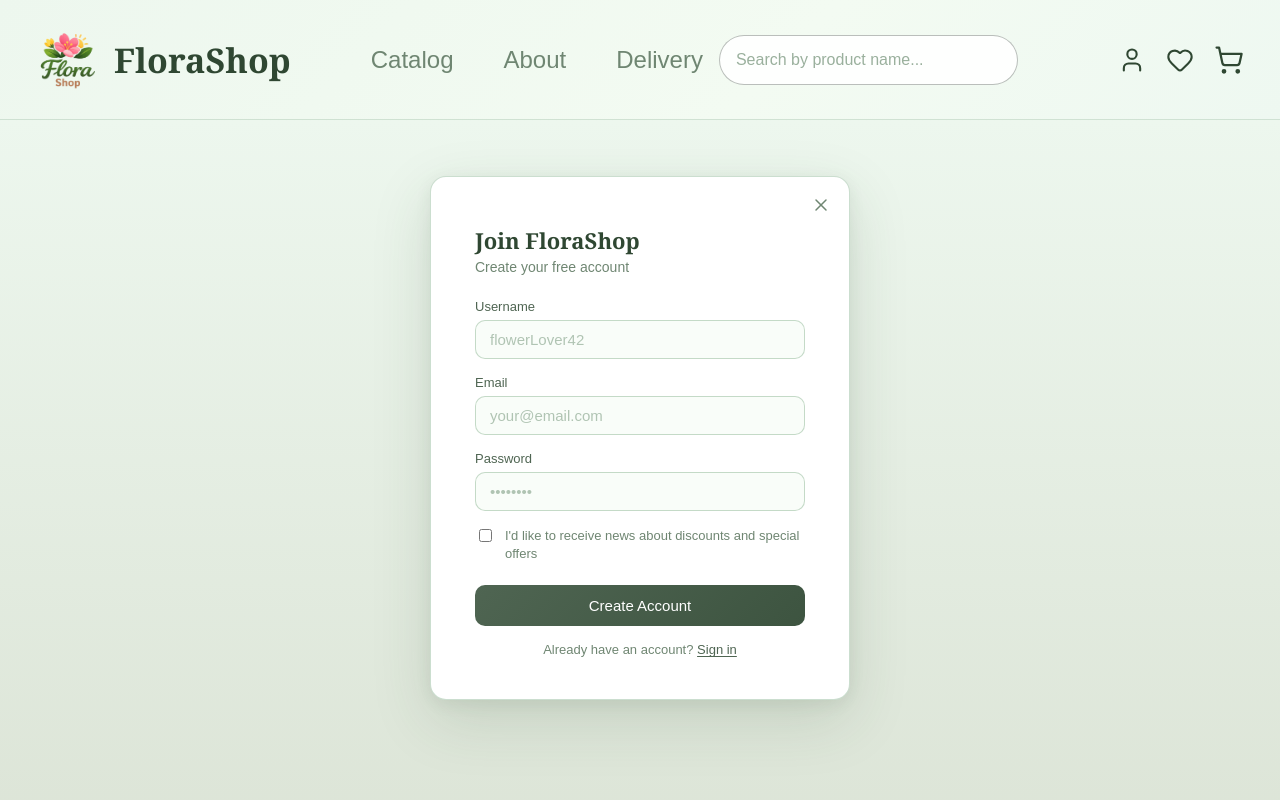
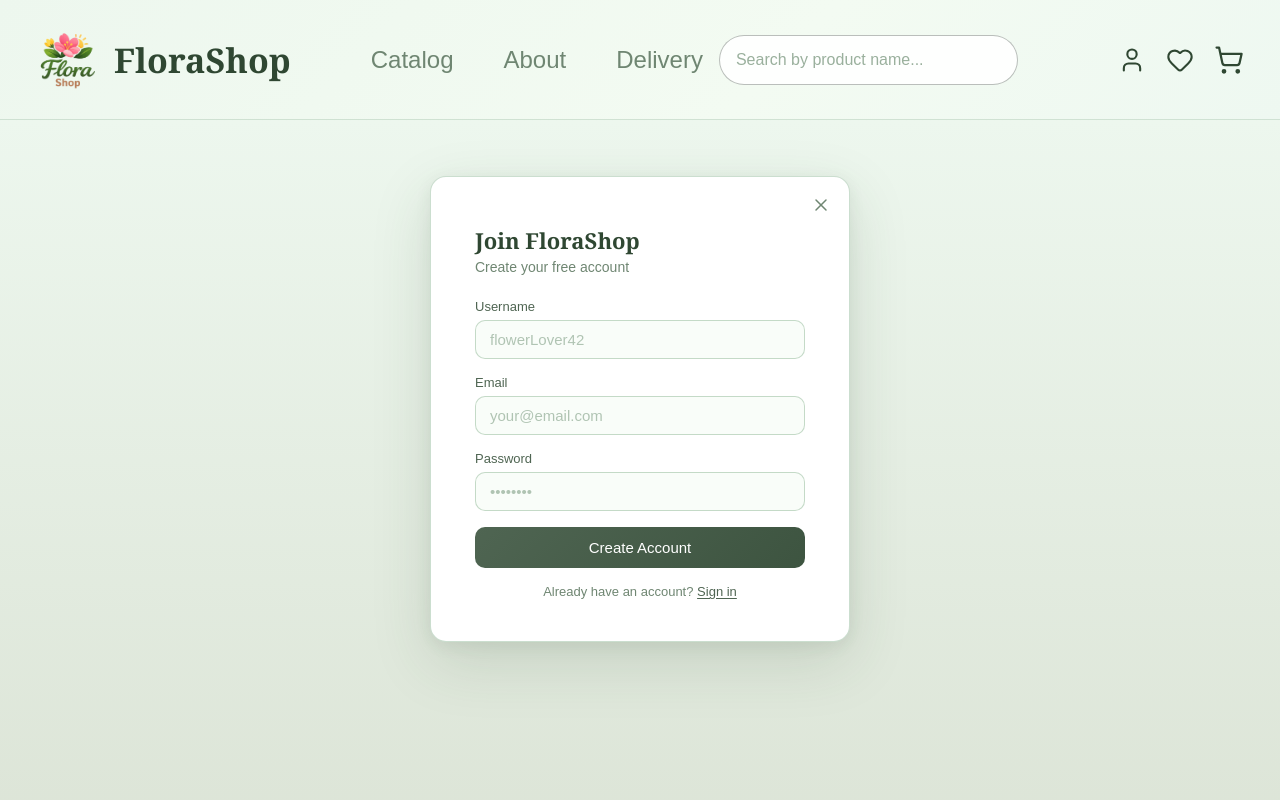
Before and after one commit to ellgenta/FloraFront, a React (Vite) app: page /register in a window 1280 px wide. Shown: the top 800 px of the page. Built offline with nearby package versions, Linux system fonts and the light colour scheme; a web font is replaced by a local one.

Commit message:
Remove newsletter option from registration

```diff
--- a/src/components/RegisterPage.tsx
+++ b/src/components/RegisterPage.tsx
@@ -90,13 +90,6 @@ function RegisterPage() {
           />
         </div>
 
-        <label className="auth-card__checkbox-row">
-          <input type="checkbox" className="auth-card__checkbox" />
-          <span className="auth-card__checkbox-label">
-            I'd like to receive news about discounts and special offers
-          </span>
-        </label>
-
         <button className="auth-card__submit" onClick={handleSubmit}>
           Create Account
         </button>
```
